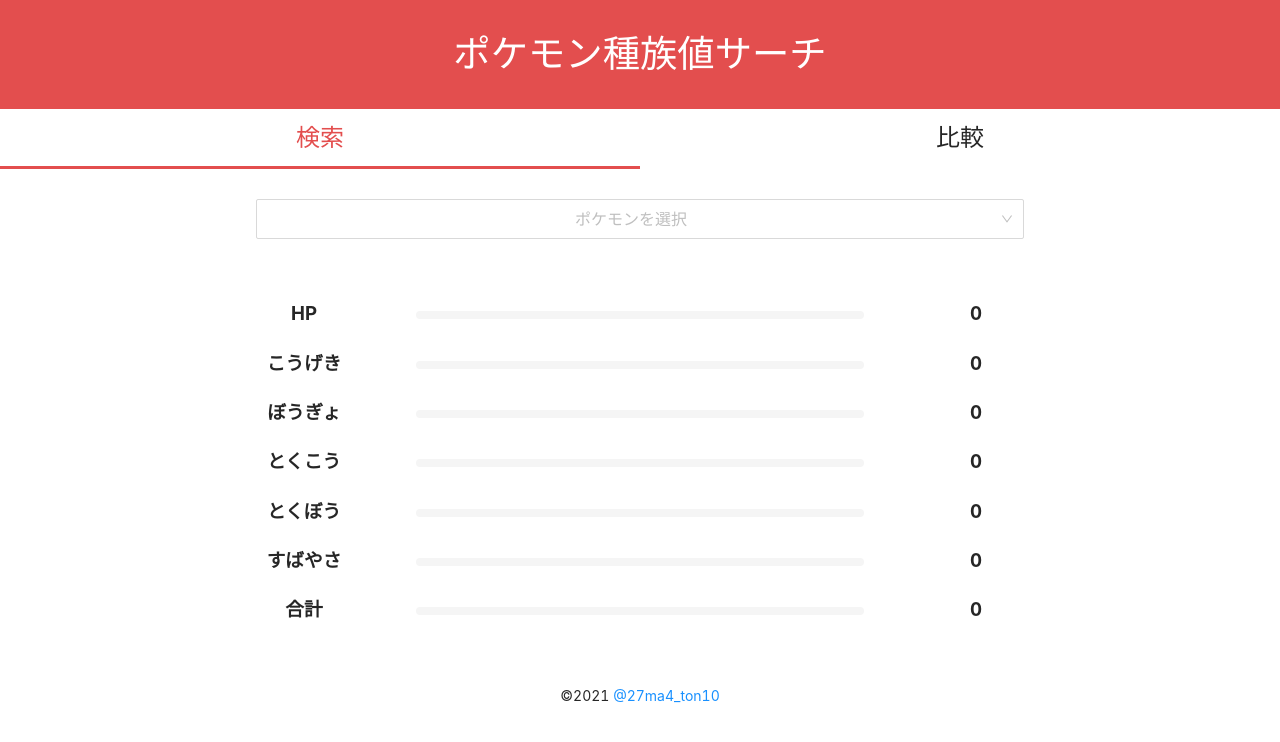
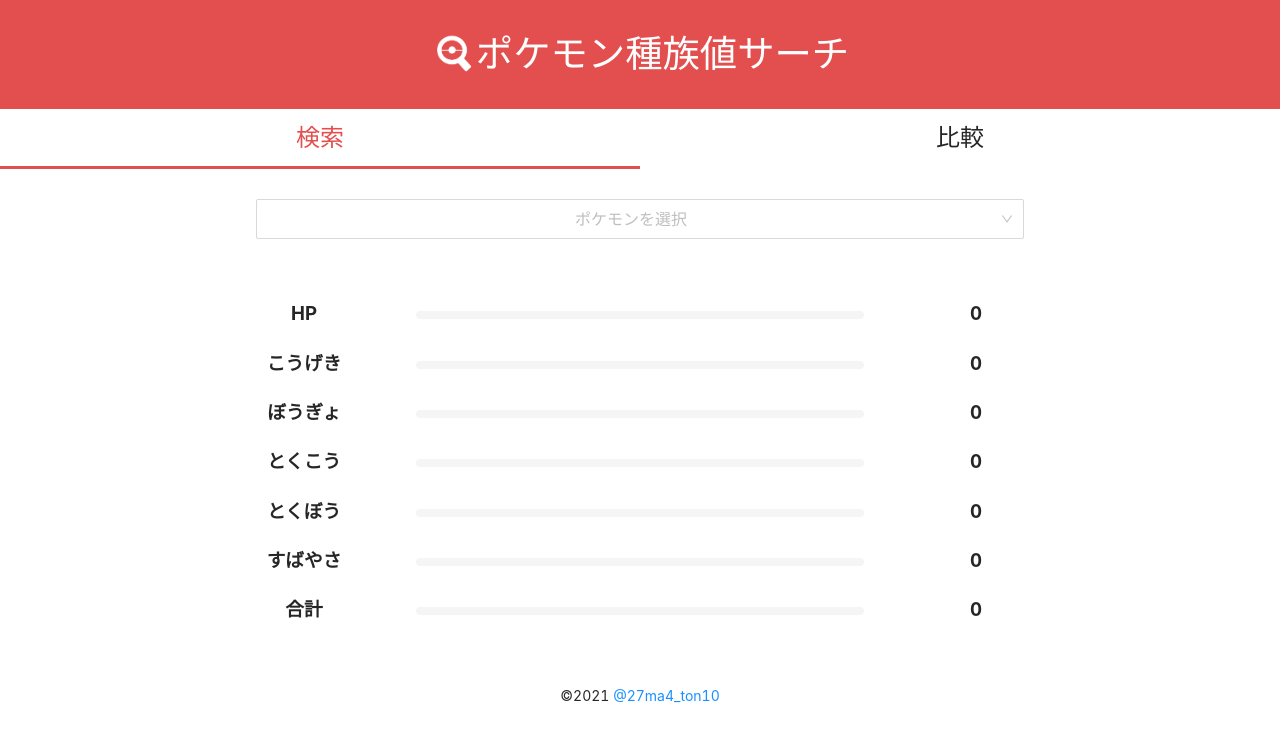
Before and after one commit to RyuseiNomi/PokemonTribeRateSearcher, a React (Create React App) app: page / in a window 1280 px wide. Shown: the top 742 px of the page. Built offline with nearby package versions, Linux system fonts and the light colour scheme.

Commit message:
add icon into title bar
サイトのアイコンを、タイトルの左側に設置。
assets 配下に icon イメージをコピーして ts 側から読み込んで利用した。

```diff
--- a/src/App.css
+++ b/src/App.css
@@ -6,9 +6,19 @@
   margin-bottom: 0;
 }
 
+.title-bar {
+  background-color: rgb(227,78,78);
+  overflow: hidden;
+  display: flex;
+  justify-content: center;
+  align-items: center;
+}
+
 .title {
-  margin-bottom: 0;
-  background-color: rgb(227,78,78);
+  float: left;
+}
+
+.title-bar p {
   color: white;
 }
 
@@ -46,6 +56,12 @@ input[name="tab-input"] {
     font-size: 16pt;
     padding: 20px 0 20px 0;
   }
+
+  .title-bar img {
+    max-width: 30px;
+    height: 100%;
+  }
+
   .tab-label {
     font-size: 14pt;
   }
@@ -56,6 +72,12 @@ input[name="tab-input"] {
     font-size: 20pt;
     padding: 20px 0 20px 0;
   }
+
+  .title-bar img {
+    max-width: 35px;
+    height: 100%;
+  }
+
   .tab-label {
     font-size: 16pt;
   }
@@ -66,6 +88,12 @@ input[name="tab-input"] {
     font-size:28pt;
     padding: 25px 0 25px 0;
   }
+
+  .title-bar img {
+    max-width: 45px;
+    height: 100%;
+  }
+
   .tab-label {
     font-size: 18pt;
   }
--- a/src/App.tsx
+++ b/src/App.tsx
@@ -2,6 +2,7 @@ import React from 'react';
 import './App.css';
 import SingleSearch from 'pages/SingleSearch'
 import CompareRate from 'pages/CompareRate'
+import icon from './assets/icon.png';
 
 type Props = {}
 type State = {
@@ -51,7 +52,10 @@ class App extends React.Component<Props, State> {
 
     return (
       <div className="App">
-        <p className="title">ポケモン種族値サーチ</p>
+        <div className="title-bar">
+          <img className="title" src={icon} alt='icon' />
+          <p className="title">ポケモン種族値サーチ</p>
+        </div>
         <div className="main-content">
 
           <div id="single" className="tab-label" onClick={()=>this.toggleContent('single')} style={inputSingleStyle}>
```
Also changed, not shown: src/assets/icon.png (added).
